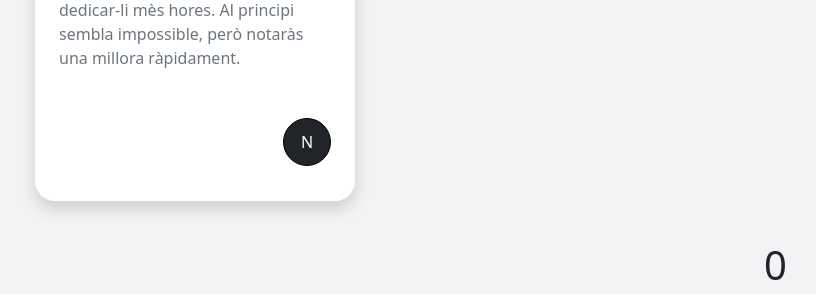
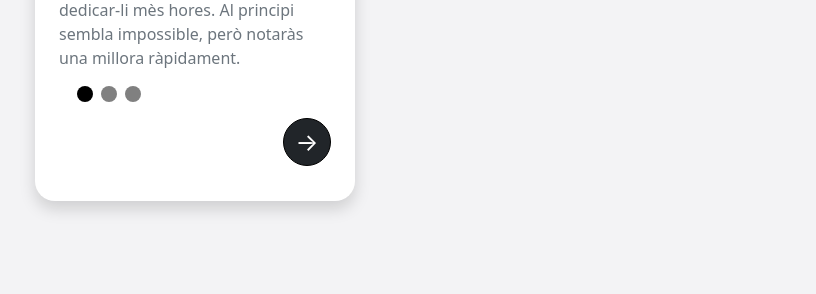
Before and after one commit to yali1986/tasca5S_React_ITAcademy, a React (Vite) app in the folder reactbasic/: page / in a window 1280 px wide. Shown: the part 559-853 px from the top of the page, without its empty margins (445-1261 px from the left). After the commit the page ends 800 px from the top, so only its background shows below. Built offline with nearby package versions, Linux system fonts and the light colour scheme.

Commit message:
Ex 5 y 6

```diff
--- /dev/null
+++ b/package.json
@@ -0,0 +1,5 @@
+{
+  "dependencies": {
+    "styled-components": "^6.1.11"
+  }
+}
--- a/reactbasic/package.json
+++ b/reactbasic/package.json
@@ -11,7 +11,8 @@
   },
   "dependencies": {
     "react": "^18.2.0",
-    "react-dom": "^18.2.0"
+    "react-dom": "^18.2.0",
+    "styled-components": "^6.1.11"
   },
   "devDependencies": {
     "@types/react": "^18.2.66",
--- a/reactbasic/src/App.jsx
+++ b/reactbasic/src/App.jsx
@@ -4,7 +4,9 @@ import meditation from "./assets/meditation.svg"
 import programming from "./assets/programming.svg"
 import managment from "./assets/time_managment.svg"
 
-import Card from "./components/Card.jsx"
+
+import Card from "./components/Card"
+import Indicator from "./components/Indicator"
 
 const tutorialData = [
     {
@@ -45,6 +47,10 @@ export function App() {
         setStep((step) => (step - 1) % tutorialData.length)
     }
 
+    const handleStepClick = (index) => {
+        setStep(index);
+      }
+
       let currentCardData = tutorialData[step]
 
     return (
@@ -58,14 +64,20 @@ export function App() {
                     description={currentCardData.description}
                     nextStep={nextStep}
                     prevStep={prevStep}
+                    step={step}>
+
+                     <Indicator
                     step={step}
+                    tutorialData={tutorialData.length}
+                    onStepClick={handleStepClick}
+                     />
 
-                    />
+                    </Card>
+
                 </div>
 
             }
 
-            <h1 className="text-end me-5">{step}</h1>
 
         </>
     )
--- a/reactbasic/src/card.css
+++ b/reactbasic/src/card.css
@@ -38,7 +38,12 @@
 
 .btn-dark, .btn, .btn-white, .btn-white:hover {
     height: 3rem !important;
-    width: 3rem;
+    width: 3rem !important;
     border-radius: 1.5rem !important;
     border: 1px solid black;
+    font-size: x-large;
+    display: flex !important;
+    align-items: center !important;
+    justify-content: center !important;
+
 }
--- a/reactbasic/src/components/Card.jsx
+++ b/reactbasic/src/components/Card.jsx
@@ -1,8 +1,21 @@
 import "../card.css"
+import "./Indicator.jsx"
+import { ReactNode } from "react"
 
-export default function Card({ title, description, bgColor, image, nextStep, prevStep, step }) {
+
+export default function Card({
+    title,
+    description,
+    bgColor,
+    image,
+    nextStep,
+    prevStep,
+    step,
+    children }) {
+
      return (
         <>
+
             <div className="card text-center col-10 col-sm-6 mx-auto shadow">
 
                 <div className="card-body p-0">
@@ -20,21 +33,28 @@ export default function Card({ title, description, bgColor, image, nextStep, pre
                                 </p>
                             </div>
 
+                            <div className="row">
+
+                                <h1 className="col">{children}</h1>
+
+                                <div className="col">
+
                                     <div className="d-flex flex-row justify-content-end mt-4">
 
                                         {step > 0 && step <= 2 && (
                                             <button onClick={prevStep} className="btn btn-white m-4 mb-5">
-                                    P
+                                                ←
                                             </button>
                                         )}
                                         {step !== 2 && (
                                             <button onClick={nextStep} className="btn btn-dark m-4 mb-5">
-                                    N
+                                                →
                                             </button>
                                         )}
 
                                     </div>
-
+                                </div>
+                            </div>
 
                         </div>
 
--- /dev/null
+++ b/reactbasic/src/components/Indicator.jsx
@@ -0,0 +1,37 @@
+import styled from "styled-components"
+
+const IndicatorWrapper = styled.div`
+  display: flex;
+  justify-content: center;
+  gap: 0.5rem;
+  margin-top: 1rem;
+`;
+
+const Dot = styled.span`
+  width: 1rem;
+  height: 1rem;
+  background-color: grey;
+  border-radius: 50%;
+  transition: background-color 0.3s;
+
+  &.active {
+    background-color: black;
+  }
+`;
+
+export default function Indicator({ step, tutorialData, onStepClick }) {
+
+    return (
+        <IndicatorWrapper>
+        {Array.from({ length: tutorialData }).map((_, index) => (
+          <Dot key={index} className={index === step ? 'active' : ''}
+            onClick={() => onStepClick(index)}
+          />
+        ))}
+      </IndicatorWrapper>
+
+      )
+
+// Amb les dades proporcionades per les propietats, pinta dinàmicament el número de boletes utilitzant un .map.
+// Destaca la boleta on ens trobem fent servir styled components.
+}
```
Also changed, not shown: 2 other files (tests, documents, lock files or other folders). Lines whose indentation alone changed are shown as unchanged.
